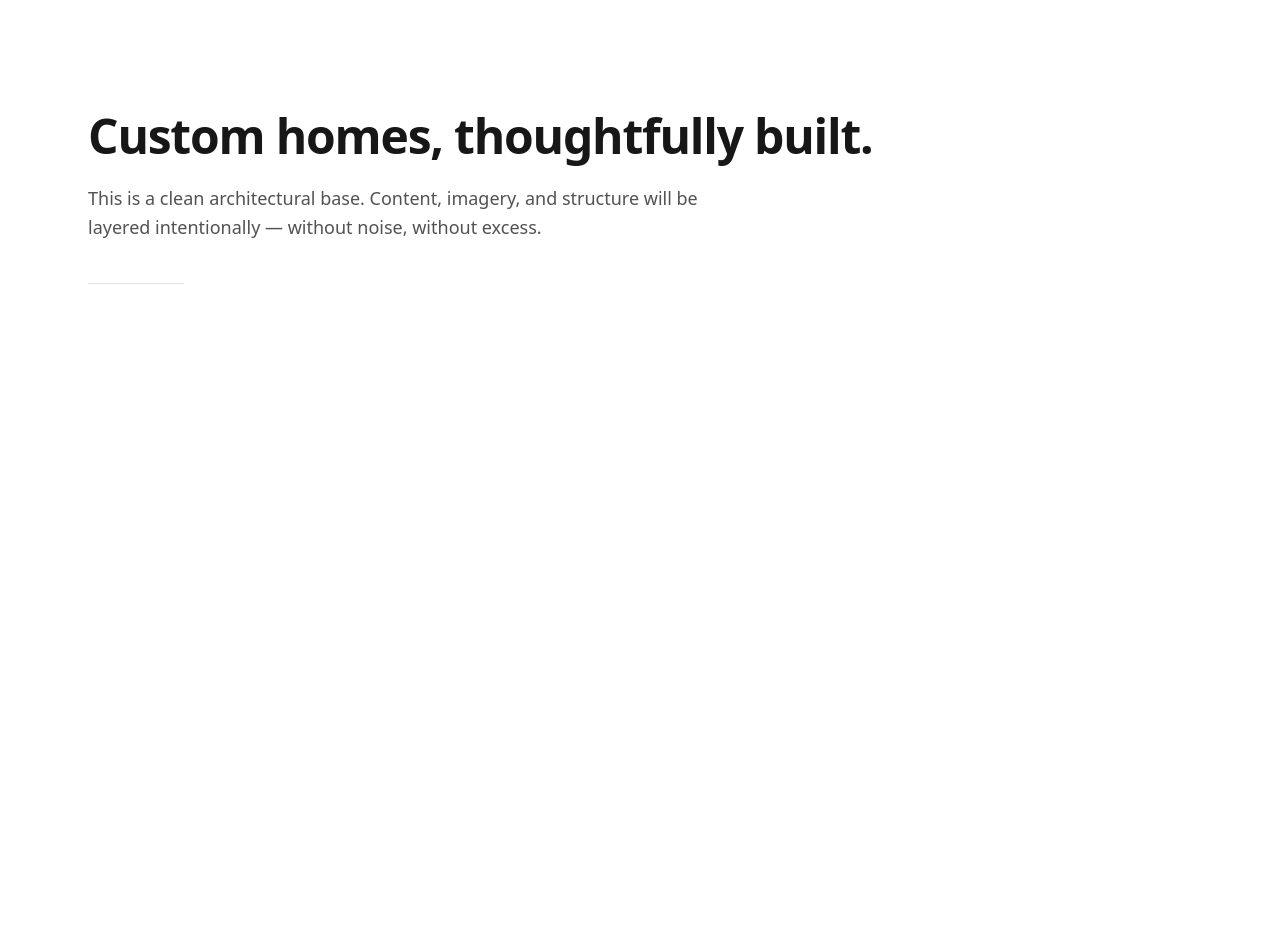
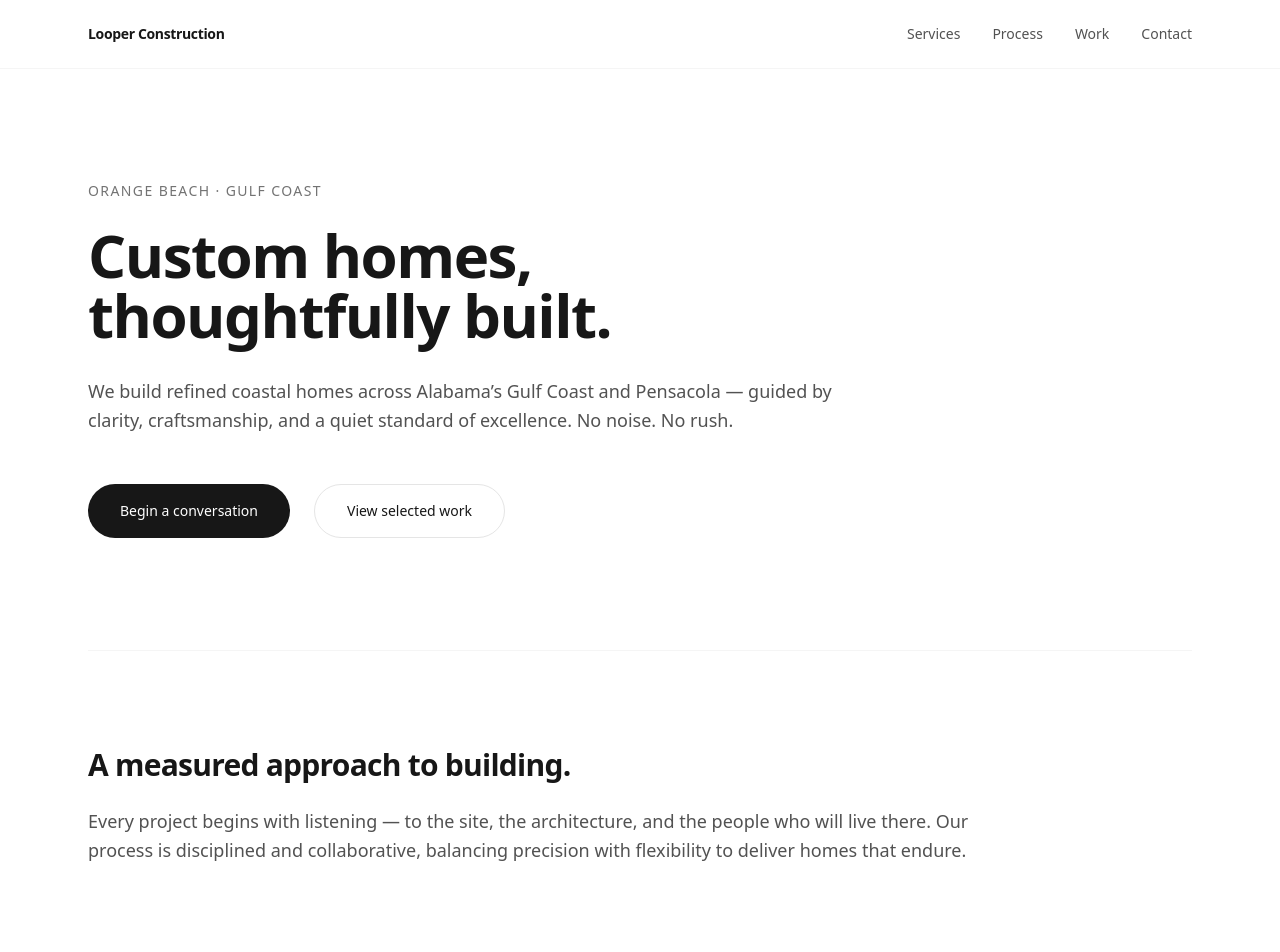
Before and after one commit to adbcox/looper_construction, a React (Vite) app: page / in a window 1280 px wide. Shown: the top 952 px of the page. Before the commit the page ends 800 px from the top, so only its background shows below. Built offline with nearby package versions, Linux system fonts and the light colour scheme.

Commit message:
Refactor App component with header and sections

```diff
--- a/src/App.jsx
+++ b/src/App.jsx
@@ -1,17 +1,158 @@
 export default function App() {
   return (
     <div className="min-h-screen bg-white text-neutral-900">
-      <main className="mx-auto max-w-6xl px-6 py-28">
-        <h1 className="text-5xl font-semibold tracking-tight">
-          Custom homes, thoughtfully built.
-        </h1>
+      {/* Header */}
+      <header className="border-b border-neutral-100">
+        <div className="mx-auto max-w-6xl px-6 py-6 flex items-center justify-between">
+          <div className="text-sm font-semibold tracking-tight">
+            Looper Construction
+          </div>
+          <nav className="hidden md:flex gap-8 text-sm text-neutral-600">
+            <a href="#services" className="hover:text-neutral-900">Services</a>
+            <a href="#process" className="hover:text-neutral-900">Process</a>
+            <a href="#work" className="hover:text-neutral-900">Work</a>
+            <a href="#contact" className="hover:text-neutral-900">Contact</a>
+          </nav>
+        </div>
+      </header>
 
-        <p className="mt-6 max-w-2xl text-lg leading-relaxed text-neutral-600">
-          This is a clean architectural base. Content, imagery, and structure
-          will be layered intentionally — without noise, without excess.
-        </p>
+      {/* Hero */}
+      <main className="mx-auto max-w-6xl px-6">
+        <section className="py-28">
+          <div className="max-w-3xl">
+            <p className="mb-6 text-sm uppercase tracking-widest text-neutral-500">
+              Orange Beach · Gulf Coast
+            </p>
 
-        <div className="mt-10 h-px w-24 bg-neutral-200" />
+            <h1 className="text-5xl md:text-6xl font-semibold tracking-tight">
+              Custom homes,
+              <br />
+              thoughtfully built.
+            </h1>
+
+            <p className="mt-8 text-lg leading-relaxed text-neutral-600">
+              We build refined coastal homes across Alabama’s Gulf Coast and
+              Pensacola — guided by clarity, craftsmanship, and a quiet
+              standard of excellence. No noise. No rush.
+            </p>
+
+            <div className="mt-12 flex gap-6">
+              <a
+                href="#contact"
+                className="inline-flex items-center justify-center rounded-full bg-neutral-900 px-8 py-4 text-sm font-medium text-white hover:bg-neutral-800"
+              >
+                Begin a conversation
+              </a>
+              <a
+                href="#work"
+                className="inline-flex items-center justify-center rounded-full border border-neutral-200 px-8 py-4 text-sm font-medium text-neutral-900 hover:border-neutral-300"
+              >
+                View selected work
+              </a>
+            </div>
+          </div>
+        </section>
+
+        {/* Philosophy */}
+        <section className="py-24 border-t border-neutral-100">
+          <div className="max-w-4xl">
+            <h2 className="text-3xl font-semibold tracking-tight">
+              A measured approach to building.
+            </h2>
+            <p className="mt-6 text-lg leading-relaxed text-neutral-600">
+              Every project begins with listening — to the site, the architecture,
+              and the people who will live there. Our process is disciplined and
+              collaborative, balancing precision with flexibility to deliver homes
+              that endure.
+            </p>
+          </div>
+        </section>
+
+        {/* Services */}
+        <section id="services" className="py-24 border-t border-neutral-100">
+          <h2 className="text-3xl font-semibold tracking-tight">Services</h2>
+
+          <div className="mt-16 grid gap-12 md:grid-cols-3">
+            <div>
+              <h3 className="text-lg font-semibold">Custom Homes</h3>
+              <p className="mt-4 text-neutral-600 leading-relaxed">
+                Bespoke residences designed around site, architecture, and
+                long-term livability.
+              </p>
+            </div>
+
+            <div>
+              <h3 className="text-lg font-semibold">Renovations & Additions</h3>
+              <p className="mt-4 text-neutral-600 leading-relaxed">
+                Thoughtful transformations that respect the original structure
+                while elevating performance and finish.
+              </p>
+            </div>
+
+            <div>
+              <h3 className="text-lg font-semibold">Pre-Construction Planning</h3>
+              <p className="mt-4 text-neutral-600 leading-relaxed">
+                Early collaboration, budgeting, and constructability guidance to
+                ensure clarity before work begins.
+              </p>
+            </div>
+          </div>
+        </section>
+
+        {/* Process */}
+        <section id="process" className="py-24 border-t border-neutral-100">
+          <h2 className="text-3xl font-semibold tracking-tight">Process</h2>
+
+          <div className="mt-16 grid gap-10 md:grid-cols-4">
+            {[
+              "Discovery & Alignment",
+              "Pre-Construction",
+              "Build",
+              "Completion & Care",
+            ].map((step, i) => (
+              <div key={step}>
+                <div className="text-sm text-neutral-500 mb-2">
+                  {String(i + 1).padStart(2, "0")}
+                </div>
+                <div className="text-lg font-semibold">{step}</div>
+              </div>
+            ))}
+          </div>
+        </section>
+
+        {/* Contact */}
+        <section
+          id="contact"
+          className="py-28 border-t border-neutral-100"
+        >
+          <div className="max-w-3xl">
+            <h2 className="text-3xl font-semibold tracking-tight">
+              Let’s build something lasting.
+            </h2>
+            <p className="mt-6 text-lg leading-relaxed text-neutral-600">
+              If you’re planning a custom home or renovation on the Gulf Coast,
+              we’d welcome the opportunity to talk.
+            </p>
+
+            <div className="mt-10">
+              <a
+                href="#"
+                className="inline-flex items-center justify-center rounded-full bg-neutral-900 px-8 py-4 text-sm font-medium text-white hover:bg-neutral-800"
+                onClick={(e) => {
+                  e.preventDefault();
+                  alert("Contact flow to be connected next (form, email, or Monday integration).");
+                }}
+              >
+                Start the conversation
+              </a>
+            </div>
+          </div>
+        </section>
+
+        {/* Footer */}
+        <footer className="py-12 border-t border-neutral-100 text-sm text-neutral-500">
+          © {new Date().getFullYear()} Looper Construction
+        </footer>
       </main>
     </div>
   );
```
